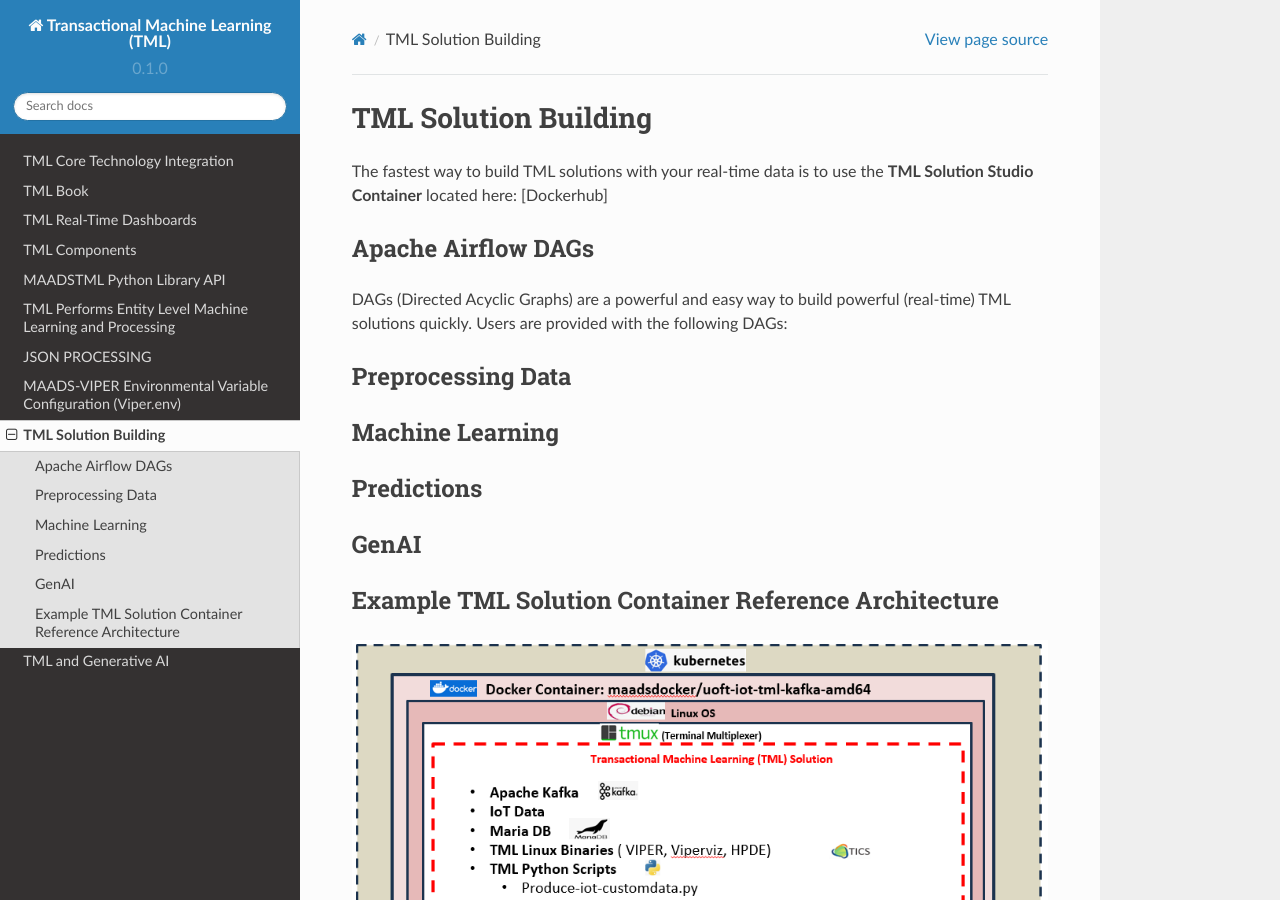
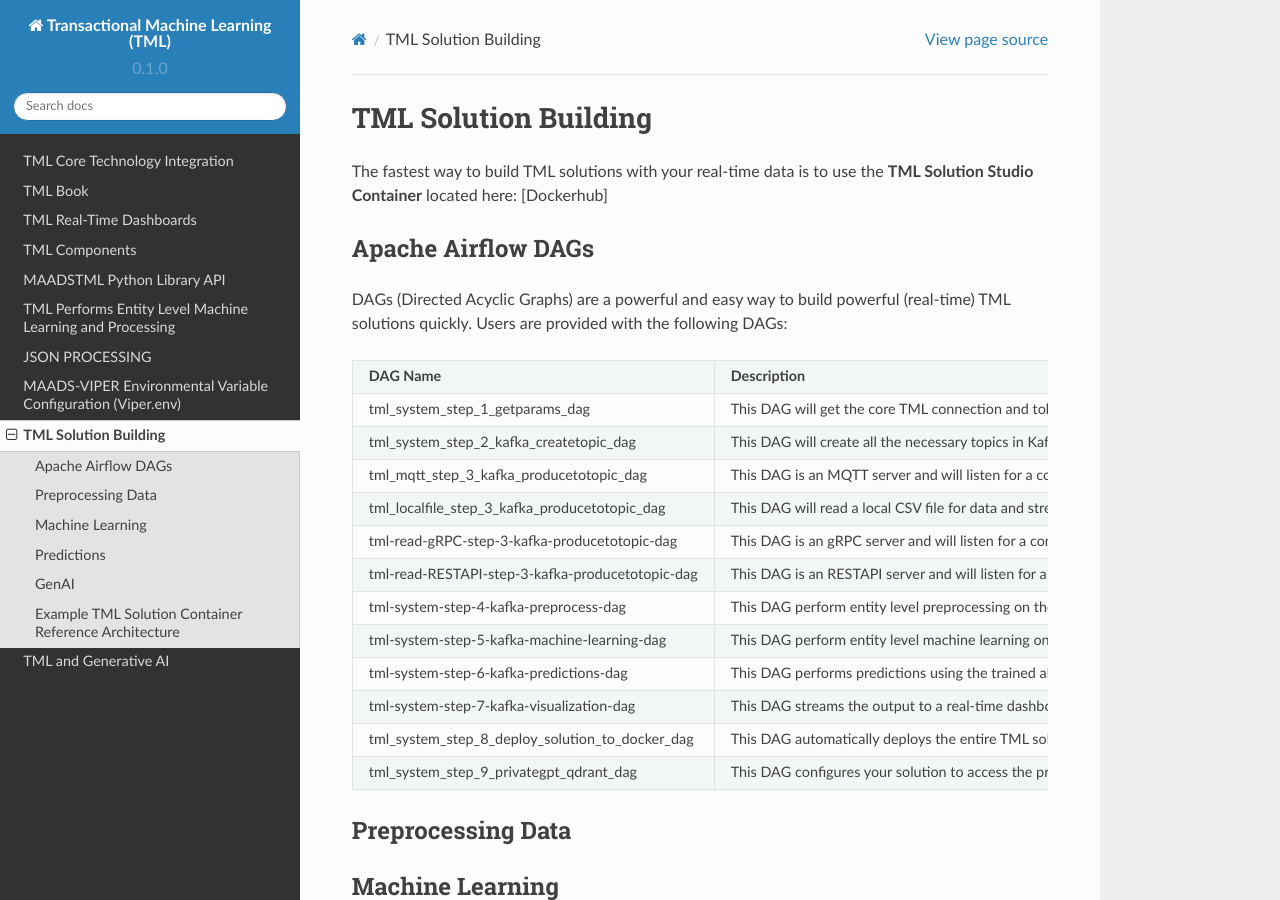
Before and after one commit to smaurice101/readthedocs, a Sphinx documentation site: the page built from docs/source/tmlbuilds.rst, in a window 1280 px wide and 900 px high. Built offline with Sphinx 7.4.7 and the Read the Docs theme 2.0.0, drawn with Linux system fonts in a browser that asks for light colours.

Commit message:
Update tmlbuilds.rst

```diff
--- a/docs/source/tmlbuilds.rst
+++ b/docs/source/tmlbuilds.rst
@@ -8,8 +8,8 @@
 
 DAGs (Directed Acyclic Graphs) are a powerful and easy way to build powerful (real-time) TML solutions quickly.  Users are provided with the following DAGs:
 
-.. table::
-    :widths: 20, 80
+.. list-table::
+   :widths: 20 50
 
    * - **DAG Name**
      - **Description**
```
